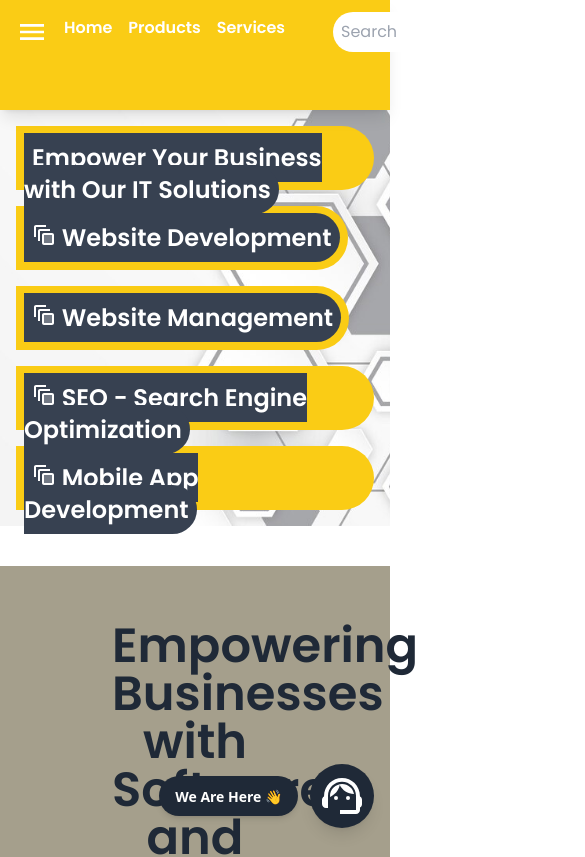
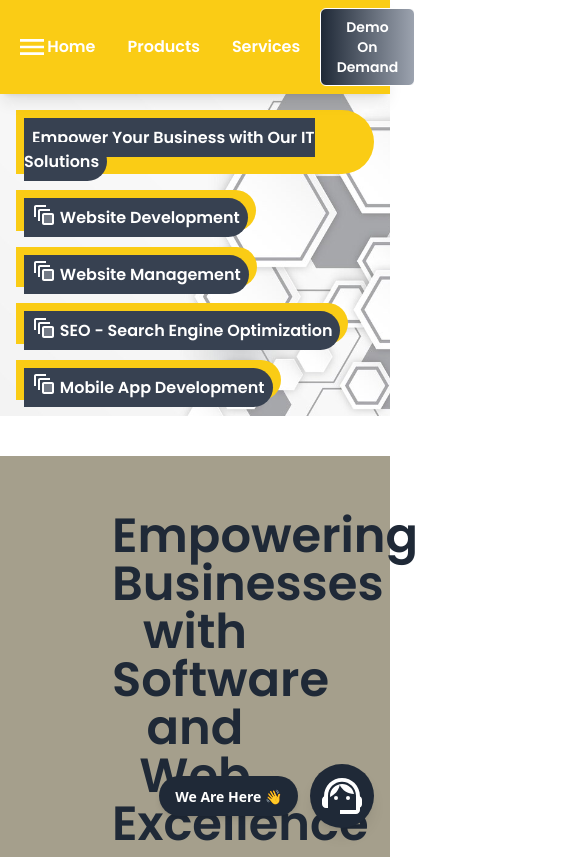
Before and after one commit to ashishkr26/webtrix, a React (Create React App) app: page / in a window 390 px wide. Shown: the top 857 px of the page, 585 px wide, since content can reach past the window. Built offline with nearby package versions, Linux system fonts and the light colour scheme.

Commit message:
responsiveness added

```diff
--- a/src/components/Choose.js
+++ b/src/components/Choose.js
@@ -16,10 +16,10 @@ const Choose = () => {
 
       {/* Content */}
       <div className="relative flex justify-center z-10 text-white font-poppins">
-        <div className="bg-amber-400 h-64 px-16 w-1/3 p-4 text-4xl flex justify-center items-center">
+        <div className="bg-amber-400 h-64 px-16 w-1/3 p-4 lg:text-4xl  md:text-xl sm:text-sm flex justify-center items-center">
           What Makes Webtrix the Right Choice. ?
         </div>
-        <div className="w-2/5 bg-amber-500 h-64 p-10 text-2xl flex justify-center items-center">
+        <div className="w-2/5 bg-amber-500 h-64 p-10 lg:text-2xl  md:text-base sm:text-xs flex justify-center items-center">
           We empower businesses by providing specialized teams for development,
           design, and digital marketing excellence.
         </div>
--- a/src/components/Faq.js
+++ b/src/components/Faq.js
@@ -13,7 +13,7 @@ const Faq = () => {
       }}
       className="flex flex-col bg-gray-50  font-poppins items-end h-full text-gray-800 "
     >
-      <div className=" font-poppins text-5xl p-4   ">
+      <div className=" font-poppins  lg:text-4xl  md:text-xl sm:text-sm p-4   ">
         Frequently Asked Questions
       </div>
       <div className="p-4 mt-4 w-3/4">
--- a/src/components/Header.js
+++ b/src/components/Header.js
@@ -9,23 +9,26 @@ const Header = () => {
   const searchText = useRef();
   const dispatch = useDispatch();
   const isMenuOpen = useSelector((store) => store.app.isMenuOpen);
+
   const handleToggleMenu = () => {
     dispatch(toggleMenu());
   };
 
   return (
-    <div className="font-poppins bg-yellow-400 text-white  p-2 lg:text-lg md:text-base sm:text-sm shadow-lg flex justify-between sticky top-0 z-20">
-      <ul className="flex flex-row font-semibold">
-        <li
+    <div className="font-poppins bg-yellow-400 text-white p-2 shadow-lg grid grid-flow-col grid-cols-12 justify-between items-center sticky top-0 z-20">
+      {/* Left Menu */}
+      <div
         onClick={handleToggleMenu}
-          className="p-2 hover:scale-110 transition-all duration-300 ease-in-out cursor-pointer"
+        className="p-2 hover:scale-110 transition-all duration-300 ease-in-out cursor-pointer col-span-1"
       >
-          {isMenuOpen === false ? (
+        {isMenuOpen ? (
+          <CloseIcon sx={{ fontSize: 32 }} />
+        ) : (
           <MenuIcon sx={{ fontSize: 32 }} />
-          ) : (
-            <CloseIcon sx={{ fontSize: 32 }} />
         )}
-        </li>
+      </div>
+      <div className="col-span-9">
+        <ul className="flex items-center font-semibold space-x-4">
           <Link to="/">
             <li className="p-2 hover:scale-110 transition-all duration-300 ease-in-out">
               Home
@@ -34,29 +37,32 @@ const Header = () => {
           <Link to="/">
             <li
               tabIndex={0}
-            className="p-2 hover:scale-110 transition-all duration-300 ease-in-out flex"
+              className="p-2 hover:scale-110 transition-all duration-300 ease-in-out"
             >
               Products
             </li>
           </Link>
           <Link to="/services">
-          <li className="p-2 hover:scale-110 transition-all duration-300 ease-in-out flex">
-            Services{" "}
+            <li className="p-2 hover:scale-110 transition-all duration-300 ease-in-out">
+              Services
             </li>
           </Link>
-        <li className="px-10 py-1 hover:scale-105 transition-all duration-300 ease-in-out">
+          {/* Search Input */}
+          <li className="px-4">
             <input
-            className="lg:w-[500px] md:w-56 sm:w-32 p-2 flex flex-grow justify-center items-center rounded-full text-gray-800 font-light text-base "
+              className="lg:w-[500px] md:w-56 sm:w-32 p-2 rounded-full text-gray-800 font-light text-sm md:text-base"
               type="text"
               placeholder="Search"
               ref={searchText}
             />
           </li>
         </ul>
-      <div>
+      </div>
+
+      {/* Right Button */}
+      <div className="col-span-2">
         <Link to="quote-on-demand">
-          <button className="bg-gradient-to-r from-gray-800  to-gray-400 p-2 mt-1 rounded-md border border-white font-semibold hover:scale-105 transition-all duration-300 ease-in-out">
-            {" "}
+          <button className="bg-gradient-to-r from-gray-800 to-gray-400 text-sm md:text-base px-4 py-2 rounded-md border border-white font-semibold hover:scale-105 transition-all duration-300 ease-in-out">
             Demo On Demand
           </button>
         </Link>
--- a/src/components/MainContainer.js
+++ b/src/components/MainContainer.js
@@ -13,14 +13,14 @@ const MainContainer = () => {
       }}
       className=" p-2 flex flex-col w-auto items-start bg-gray-50 font-poppins"
     >
-      <div className="p-2 m-2 bg-yellow-400 rounded-r-full h-16 hover:scale-105 transition-all ease-in-out">
-        <span className="bg-gray-700 relative top-2 p-2 text-2xl rounded-r-full font-semibold text-white hover:bg-gray-800">
+      <div className="p-2 m-2 bg-yellow-400 rounded-r-full lg:h-16 md:h-12 sm:h-16 hover:scale-105 transition-all ease-in-out">
+        <span className="bg-gray-700 relative top-2 p-2 lg:text-2xl md:text-base sm:text-sm rounded-r-full font-semibold text-white hover:bg-gray-800">
           Empower Your Business with Our IT Solutions
         </span>
       </div>
-      <div className="p-2 m-2 bg-yellow-400 rounded-r-full h-16 hover:scale-105 transition-all ease-in-out">
+      <div className="p-2 m-2 bg-yellow-400 rounded-r-full lg:h-16 sm:h-12 hover:scale-105 transition-all ease-in-out">
         <Link to="/web-developement-service">
-          <span className="bg-gray-700 relative top-2 p-2 text-2xl rounded-r-full font-semibold text-white hover:bg-gray-800 ">
+          <span className="bg-gray-700 relative top-2 p-2 lg:text-2xl md:text-base sm:text-sm rounded-r-full font-semibold text-white hover:bg-gray-800 ">
             <span className="relative -top-1">
               <AutoAwesomeMotionTwoToneIcon />
             </span>{" "}
@@ -28,35 +28,33 @@ const MainContainer = () => {
           </span>
         </Link>
       </div>
-      <div className="p-2 m-2 bg-yellow-400 rounded-r-full h-16 hover:scale-105 transition-all ease-in-out">
-        <Link to ="/web-management-service">
-        <span className="bg-gray-700 relative top-2 p-2 text-2xl rounded-r-full font-semibold text-white hover:bg-gray-800">
+      <div className="p-2 m-2 bg-yellow-400 rounded-r-full lg:h-16 sm:h-12 hover:scale-105 transition-all ease-in-out">
+        <Link to="/web-management-service">
+          <span className="bg-gray-700 relative top-2 p-2 lg:text-2xl md:text-base sm:text-sm rounded-r-full font-semibold text-white hover:bg-gray-800">
             <span className="relative -top-1">
               <AutoAwesomeMotionTwoToneIcon />
             </span>{" "}
             Website Management
           </span>
         </Link>
-
       </div>
-      <div className="p-2 m-2 bg-yellow-400 rounded-r-full h-16 hover:scale-105 transition-all ease-in-out">
-        <span className="bg-gray-700 relative top-2 p-2 text-2xl rounded-r-full font-semibold text-white hover:bg-gray-800">
+      <div className="p-2 m-2 bg-yellow-400 rounded-r-full lg:h-16 sm:h-12 hover:scale-105 transition-all ease-in-out">
+        <span className="bg-gray-700 relative top-2 p-2 lg:text-2xl md:text-base sm:text-sm rounded-r-full font-semibold text-white hover:bg-gray-800">
           <span className="relative -top-1">
             <AutoAwesomeMotionTwoToneIcon />
           </span>{" "}
           SEO - Search Engine Optimization
         </span>
       </div>
-      <div className="p-2 m-2 bg-yellow-400 rounded-r-full h-16 hover:scale-105 transition-all ease-in-out">
+      <div className="p-2 m-2 bg-yellow-400 rounded-r-full lg:h-16 sm:h-12 hover:scale-105 transition-all ease-in-out">
         <Link to="/mobile-app-service">
-        <span className="bg-gray-700 relative top-2 p-2 text-2xl rounded-r-full font-semibold text-white hover:bg-gray-800">
+          <span className="bg-gray-700 relative top-2 p-2 lg:text-2xl md:text-base sm:text-sm rounded-r-full font-semibold text-white hover:bg-gray-800">
             <span className="relative -top-1">
               <AutoAwesomeMotionTwoToneIcon />
             </span>{" "}
             Mobile App Development
           </span>
         </Link>
-
       </div>
     </div>
   );
--- a/src/components/SideBar.js
+++ b/src/components/SideBar.js
@@ -5,45 +5,52 @@ import HomeIcon from "@mui/icons-material/Home";
 import StreamIcon from "@mui/icons-material/Stream";
 import CableIcon from "@mui/icons-material/Cable";
 import HelpIcon from "@mui/icons-material/Help";
+import RequestQuoteIcon from "@mui/icons-material/RequestQuote";
 import { Link } from "react-router-dom";
 
 const SideBar = () => {
   const isMenuOpen = useSelector((store) => store.app.isMenuOpen);
   return isMenuOpen === false ? null : (
-    <div className="shadow-lg bg-gray-100 w-64 h-full fixed  z-50">
-      <ul className="my-4  text-xl font-semibold">
+    <div className="shadow-lg bg-gray-100   fixed  z-50 h-full w-60">
+      <ul className="my-2 p-2 lg:text-lg md:text-sm sm:text-xs font-semibold">
         <Link to="/">
-          <li className="cursor-pointer  flex items-center list-none p-2 hover:scale-105 transition-all ease-in-out">
-            <span className="text-emerald-600">
+          <li className="cursor-pointer hover:bg-white flex items-center list-none p-2 hover:scale-105 transition-all ease-in-out">
+            <span className="text-yellow-500">
               <HomeIcon />
             </span>
             <span className="mt-2 px-2">Home</span>
           </li>
         </Link>
-        <li className="cursor-pointer  flex items-center list-none p-2 hover:scale-105 transition-all ease-in-out">
-          <span className="text-emerald-600">
+        <li className="cursor-pointer  flex items-center list-none p-2 hover:bg-white hover:scale-105 transition-all ease-in-out">
+          <span className="text-yellow-500">
             <CategoryIcon />
           </span>
           <span className="mt-2 px-2">Products</span>
         </li>
         <Link to="/services">
-          <li className="cursor-pointer  flex items-center list-none p-2 hover:scale-105 transition-all ease-in-out">
-            <span className="text-emerald-600">
+          <li className="cursor-pointer  flex items-center list-none p-2 hover:scale-105 hover:bg-white  transition-all ease-in-out">
+            <span className="text-yellow-500">
               <StreamIcon />
             </span>
             <span className="mt-2 px-2">Services</span>
           </li>
         </Link>
         <Link to="/contact-us">
-          <li className="cursor-pointer  flex items-center list-none p-2 hover:scale-105 transition-all ease-in-out">
-            <span className="text-emerald-600">
+          <li className="cursor-pointer  flex items-center list-none p-2 hover:scale-105 hover:bg-white  transition-all ease-in-out">
+            <span className="text-yellow-500">
               <CableIcon />
             </span>
             <span className="mt-2 px-2">Contact Us</span>
           </li>
         </Link>
-        <li className="cursor-pointer  flex items-center list-none p-2 hover:scale-105 transition-all ease-in-out">
-          <span className="text-emerald-600">
+        <li className="cursor-pointer  flex items-center list-none p-2 hover:scale-105 hover:bg-white  transition-all ease-in-out">
+          <span className="text-yellow-500">
+            <RequestQuoteIcon />
+          </span>
+          <span className="mt-2 px-2">Request A Demo</span>
+        </li>
+        <li className="cursor-pointer  flex items-center list-none p-2 hover:scale-105 hover:bg-white  transition-all ease-in-out">
+          <span className="text-yellow-500">
             <HelpIcon />
           </span>
           <span className="mt-2 px-2">Help</span>
--- a/src/components/faqs/MainFaq.js
+++ b/src/components/faqs/MainFaq.js
@@ -42,7 +42,7 @@ const MainFaq = () => {
               onClick={() =>
                 setActiveAnswer(activeAnswer === index ? null : index)
               }
-              className="text-lg font-semibold mb-2 cursor-pointer"
+              className="lg:text-lg md:text-base sm:text-sm font-semibold mb-2 cursor-pointer"
             >
               <div className="flex justify-between">
                 <span>{faq.question}</span>
```
Lines whose indentation alone changed are shown as unchanged.
